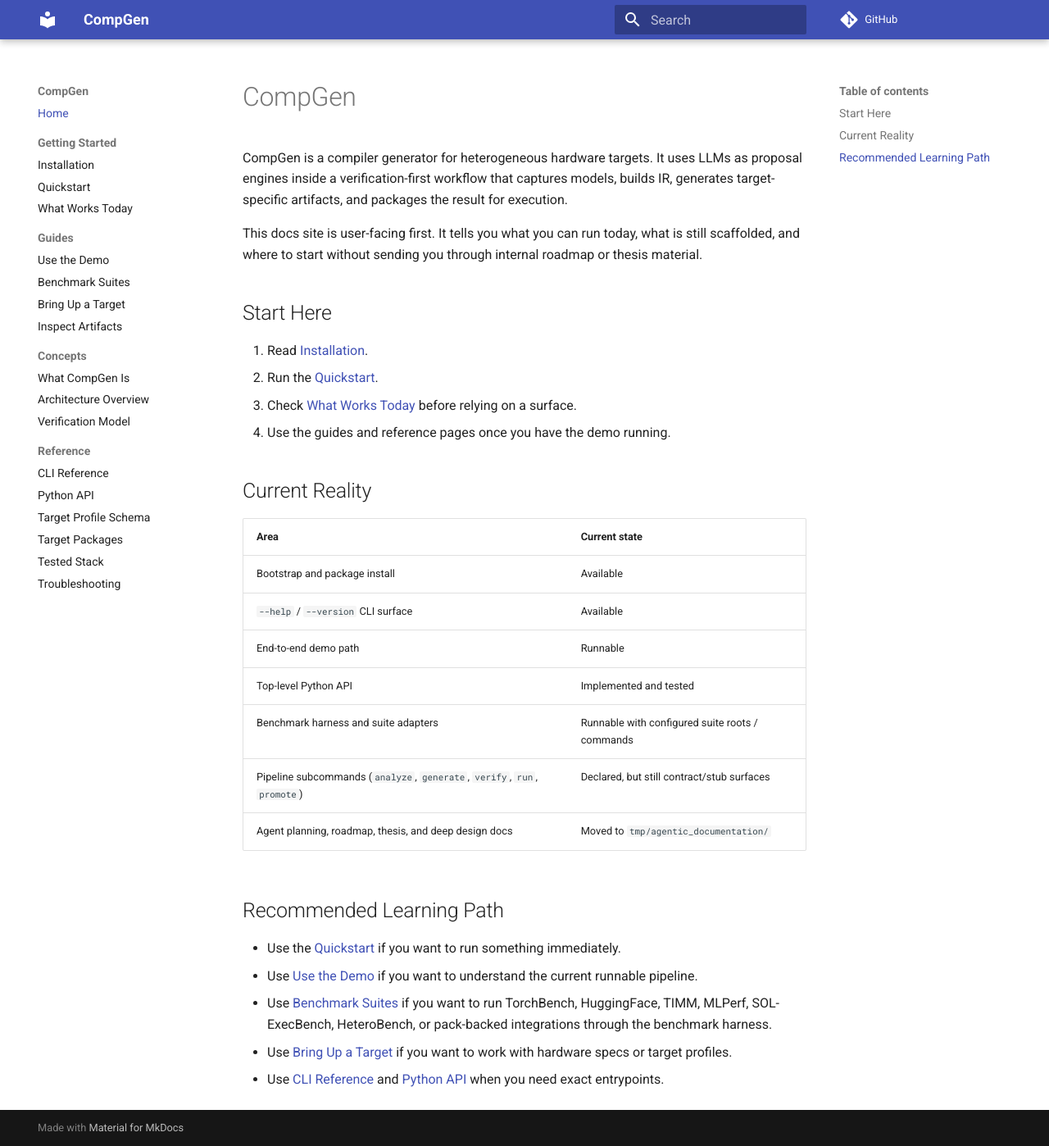
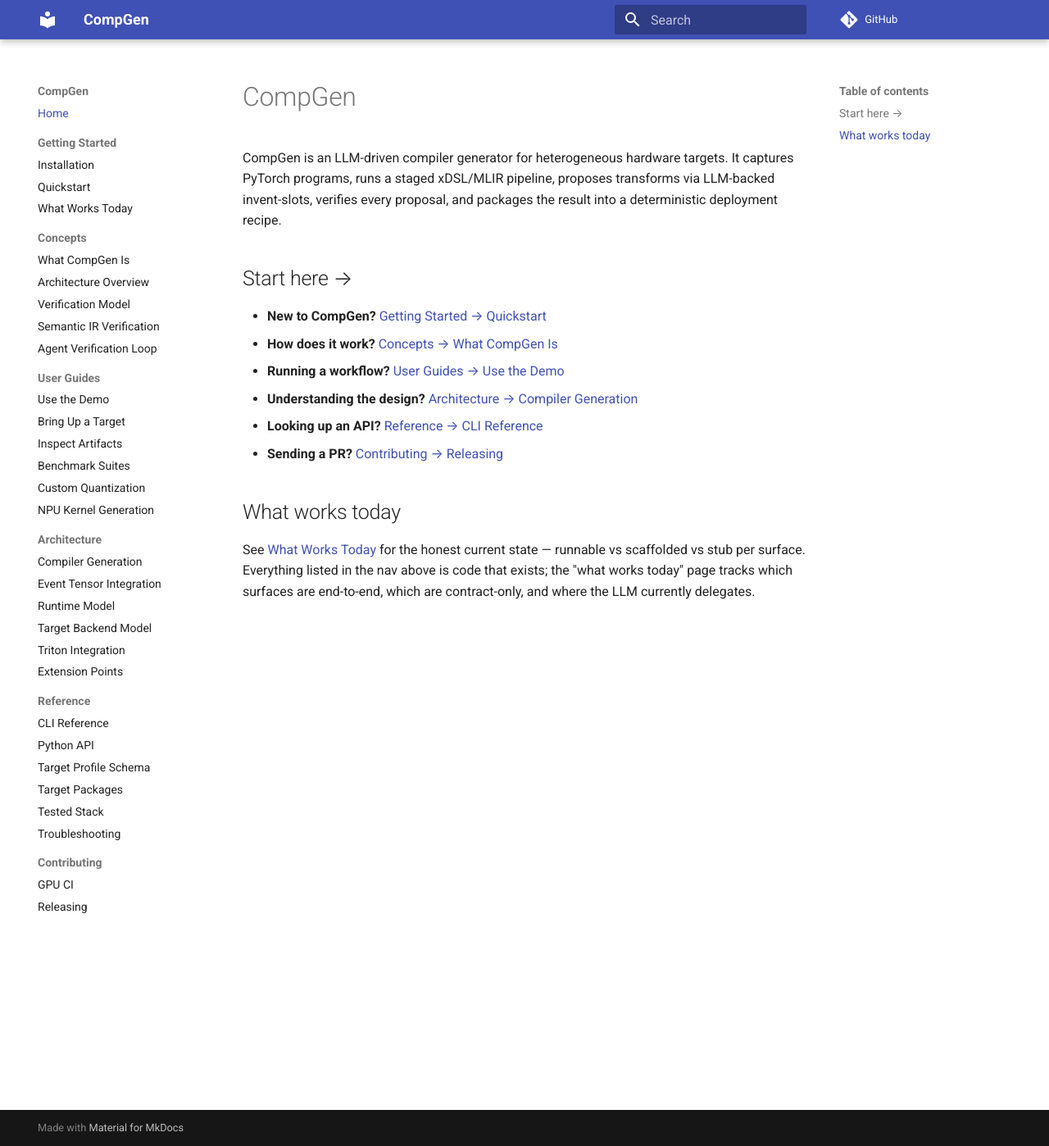
Before and after one commit to copparihollmann/RuntimeCompGen, an MkDocs documentation site: the page built from docs/index.md, in a window 1280 px wide and 1398 px high. Shown: the whole window at 82% size. Built offline with MkDocs 1.6.1 and Material for MkDocs 9.7.7, drawn with Linux system fonts in a browser that asks for light colours; comment, search, counter and statistics services are not loaded.

Commit message:
docs: reorganize nav into 6 sections, wire orphans, trim homepage

```diff
--- a/docs/index.md
+++ b/docs/index.md
@@ -1,32 +1,23 @@
 # CompGen
 
-CompGen is a compiler generator for heterogeneous hardware targets. It uses LLMs as proposal engines inside a verification-first workflow that captures models, builds IR, generates target-specific artifacts, and packages the result for execution.
+CompGen is an LLM-driven compiler generator for heterogeneous hardware
+targets. It captures PyTorch programs, runs a staged xDSL/MLIR pipeline,
+proposes transforms via LLM-backed invent-slots, verifies every proposal,
+and packages the result into a deterministic deployment recipe.
 
-This docs site is user-facing first. It tells you what you can run today, what is still scaffolded, and where to start without sending you through internal roadmap or thesis material.
+## Start here →
 
-## Start Here
+- **New to CompGen?** [Getting Started → Quickstart](getting-started/quickstart.md)
+- **How does it work?** [Concepts → What CompGen Is](concepts/what-is-compgen.md)
+- **Running a workflow?** [User Guides → Use the Demo](guides/use-the-demo.md)
+- **Understanding the design?** [Architecture → Compiler Generation](architecture/compiler-generation.md)
+- **Looking up an API?** [Reference → CLI Reference](reference/cli.md)
+- **Sending a PR?** [Contributing → Releasing](contributing/releasing.md)
 
-1. Read [Installation](getting-started/installation.md).
-2. Run the [Quickstart](getting-started/quickstart.md).
-3. Check [What Works Today](getting-started/what-works-today.md) before relying on a surface.
-4. Use the guides and reference pages once you have the demo running.
+## What works today
 
-## Current Reality
-
-| Area | Current state |
-|------|---------------|
-| Bootstrap and package install | Available |
-| `--help` / `--version` CLI surface | Available |
-| End-to-end demo path | Runnable |
-| Top-level Python API | Implemented and tested |
-| Benchmark harness and suite adapters | Runnable with configured suite roots / commands |
-| Pipeline subcommands (`analyze`, `generate`, `verify`, `run`, `promote`) | Declared, but still contract/stub surfaces |
-| Agent planning, roadmap, thesis, and deep design docs | Moved to `tmp/agentic_documentation/` |
-
-## Recommended Learning Path
-
-- Use the [Quickstart](getting-started/quickstart.md) if you want to run something immediately.
-- Use [Use the Demo](guides/use-the-demo.md) if you want to understand the current runnable pipeline.
-- Use [Benchmark Suites](guides/use-benchmark-suites.md) if you want to run TorchBench, HuggingFace, TIMM, MLPerf, SOL-ExecBench, HeteroBench, or pack-backed integrations through the benchmark harness.
-- Use [Bring Up a Target](guides/bring-up-a-target.md) if you want to work with hardware specs or target profiles.
-- Use [CLI Reference](reference/cli.md) and [Python API](reference/python-api.md) when you need exact entrypoints.
+See [What Works Today](getting-started/what-works-today.md) for the honest
+current state — runnable vs scaffolded vs stub per surface. Everything
+listed in the nav above is code that exists; the "what works today" page
+tracks which surfaces are end-to-end, which are contract-only, and where
+the LLM currently delegates.
--- a/mkdocs.yml
+++ b/mkdocs.yml
@@ -21,15 +21,26 @@ nav:
       - Installation: getting-started/installation.md
       - Quickstart: getting-started/quickstart.md
       - What Works Today: getting-started/what-works-today.md
-  - Guides:
-      - Use the Demo: guides/use-the-demo.md
-      - Benchmark Suites: guides/use-benchmark-suites.md
-      - Bring Up a Target: guides/bring-up-a-target.md
-      - Inspect Artifacts: guides/inspect-artifacts.md
   - Concepts:
       - What CompGen Is: concepts/what-is-compgen.md
       - Architecture Overview: concepts/architecture.md
       - Verification Model: concepts/verification.md
+      - Semantic IR Verification: concepts/semantic_ir_verification.md
+      - Agent Verification Loop: concepts/agent_verification_loop.md
+  - User Guides:
+      - Use the Demo: guides/use-the-demo.md
+      - Bring Up a Target: guides/bring-up-a-target.md
+      - Inspect Artifacts: guides/inspect-artifacts.md
+      - Benchmark Suites: guides/use-benchmark-suites.md
+      - Custom Quantization: guides/custom-quantization.md
+      - NPU Kernel Generation: guides/npu-kernel-generation.md
+  - Architecture:
+      - Compiler Generation: architecture/compiler-generation.md
+      - Event Tensor Integration: architecture/event_tensor.md
+      - Runtime Model: architecture/runtime-model.md
+      - Target Backend Model: architecture/target-backend-model.md
+      - Triton Integration: architecture/triton-integration-spec.md
+      - Extension Points: architecture/extension-points.md
   - Reference:
       - CLI Reference: reference/cli.md
       - Python API: reference/python-api.md
@@ -37,3 +48,6 @@ nav:
       - Target Packages: reference/target-packages.md
       - Tested Stack: reference/tested-stack.md
       - Troubleshooting: reference/troubleshooting.md
+  - Contributing:
+      - GPU CI: contributing/gpu_ci.md
+      - Releasing: contributing/releasing.md
```
Also changed, not shown: docs/concepts/semantic_ir_verification.md (+1 -1 lines).
